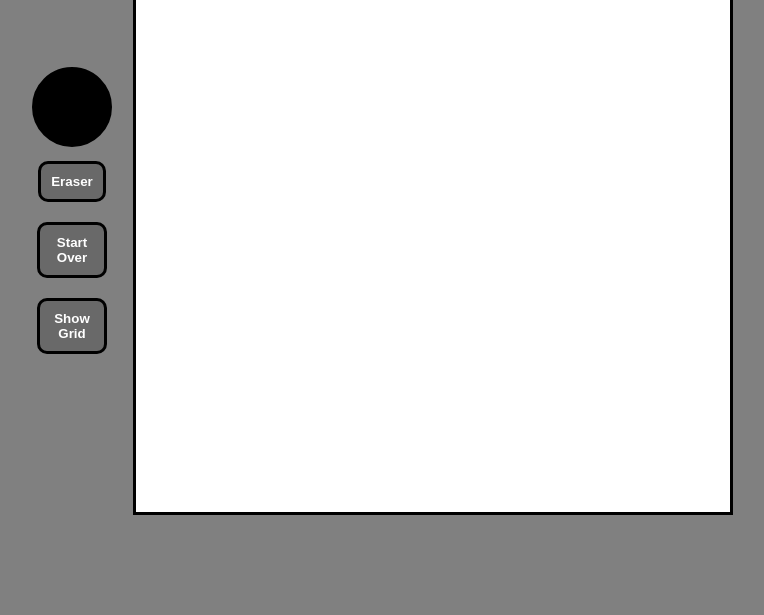
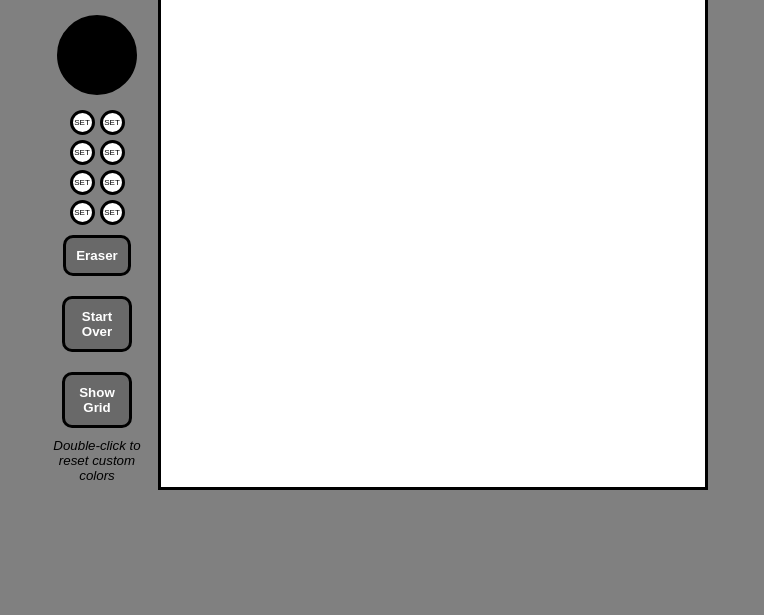
Before and after one commit to coolsitebiz/etchasketch, a plain HTML site: page index.html in a window 1280 px wide. Shown: the part 185-800 px from the top of the page, without its empty margins (260-1024 px from the left). Drawn offline with Linux system fonts and the light colour scheme.

Commit message:
Implement custom color palette

```diff
--- a/index.html
+++ b/index.html
@@ -11,17 +11,29 @@
   <body>
     <div id="main">
       <div id="colors">
+        <h1>Draw.</h1>
         <div class="color">
           <input
             id="colorPicker"
             type="color"
             value="#000000"
-            oninput="setColor(this.value, this)"
+            oninput="setColor(this.value)"
           />
+        </div>
+        <div id="customColorContainer">
+        <div class="customColor" onclick="setCustomColor(this)" ondblclick = "resetCustomColor(this)"></div>
+        <div class="customColor" onclick="setCustomColor(this)" ondblclick = "resetCustomColor(this)"></div>
+        <div class="customColor" onclick="setCustomColor(this)" ondblclick = "resetCustomColor(this)"></div>
+        <div class="customColor" onclick="setCustomColor(this)" ondblclick = "resetCustomColor(this)"></div>
+        <div class="customColor" onclick="setCustomColor(this)" ondblclick = "resetCustomColor(this)"></div>
+        <div class="customColor" onclick="setCustomColor(this)" ondblclick = "resetCustomColor(this)"></div>
+        <div class="customColor" onclick="setCustomColor(this)" ondblclick = "resetCustomColor(this)"></div>
+        <div class="customColor" onclick="setCustomColor(this)" ondblclick = "resetCustomColor(this)"></div>
         </div>
         <button id="eraserButton" onclick="setColor('white', this)">Eraser</button>
         <button id="newGridButton" onclick="newGrid()">Start Over</button>
-        <button onclick="showGridLines()">Show Grid</button>
+        <button id="gridLineButton" onclick="showGridLines()">Show Grid</button>
+        <p><em>Double-click to reset custom colors</em></p>
       </div>
     </div>
     <script>
--- a/scripts.js
+++ b/scripts.js
@@ -1,6 +1,7 @@
 let color = "black";
 let mouseDown = false;
 let gridLines = false;
+let colorPicker = document.querySelector("#colorPicker");
 
 window.addEventListener("mousedown", (e) => {
   mouseDown = true;
@@ -10,9 +11,10 @@ window.addEventListener("mouseup", (e) => {
   mouseDown = false;
 });
 
-function setColor(newColor, e) {
+
+
+function setColor(newColor) {
   color = newColor;
-  e.blur();
 }
 
 function makeGrid(dimension) {
@@ -53,8 +55,11 @@ function makeGrid(dimension) {
       mouseDown = true;
     });
 
+
+
     grid.appendChild(cell);
   }
+  resetCustomColors();
 }
 
 function newGrid() {
@@ -86,3 +91,29 @@ function showGridLines() {
   })
   gridLines = !gridLines;
 }
+
+function setCustomColor(e) {
+  if (e.textContent === "SET") {
+    e.textContent = "";
+    e.style.backgroundColor = color;
+  } else {
+    setColor(e.style.backgroundColor);
+  }
+}
+
+function resetCustomColor(e) {
+  e.style.backgroundColor = "white";
+  e.style.userSelect = "none";
+  e.style.display = "flex";
+  e.style.justifyContent = "center";
+  e.style.alignItems = "center";
+  e.style.fontSize = ".5em";
+  e.textContent = "SET";
+}
+
+function resetCustomColors() {
+  let customColors = document.querySelectorAll(".customColor");
+  customColors.forEach((e) => {
+    resetCustomColor(e);
+  });
+}
--- a/styles.css
+++ b/styles.css
@@ -2,10 +2,21 @@
   margin: 0;
   padding: 0;
   box-sizing: border-box;
+  font-family: Arial, Helvetica, sans-serif;
 }
 
 body {
   background-color: gray;
+}
+
+h1 {
+  filter: drop-shadow(1px 1px 5px white);
+  margin-bottom: 30px;
+}
+
+p {
+  font-size: smaller;
+  text-align: center;
 }
 
 #main {
@@ -19,8 +30,8 @@ body {
 
 .grid {
   background-color: white;
-  width: 600px;
-  height: 600px;
+  width: 550px;
+  height: 550px;
   display: grid;
   border: 3px solid black;
 }
@@ -46,6 +57,24 @@ body {
   width: 80px;
   height: 80px;
   -webkit-appearance: none;
+  margin-bottom: 15px;
+}
+
+#customColorContainer {
+  display: flex;
+  flex-wrap: wrap;
+  width: 60px;
+  gap: 5px;
+  justify-content: center;
+  align-items: center;
+
+}
+
+.customColor {
+  border: 3px solid black;
+  border-radius: 50%;
+  width: 25px;
+  height: 25px;
 }
 
 .gridLines {
```
